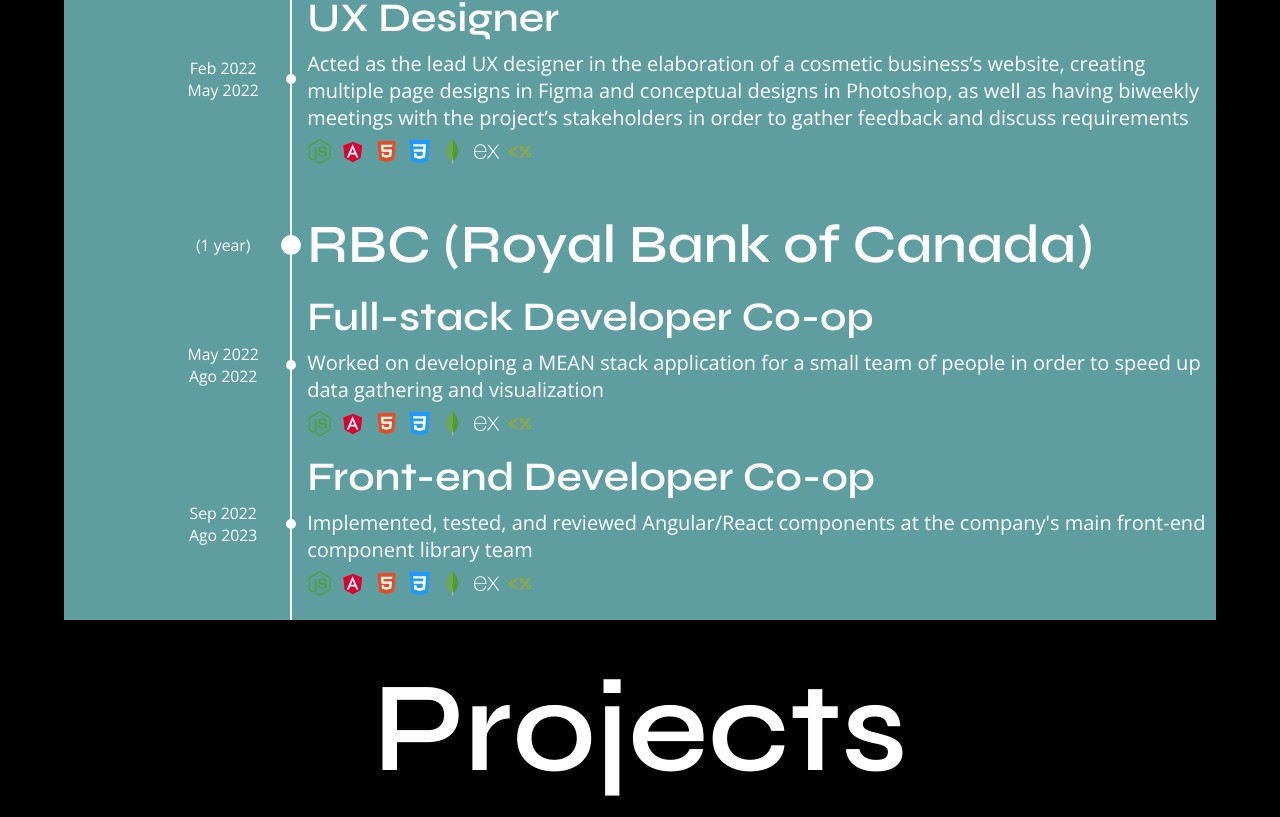
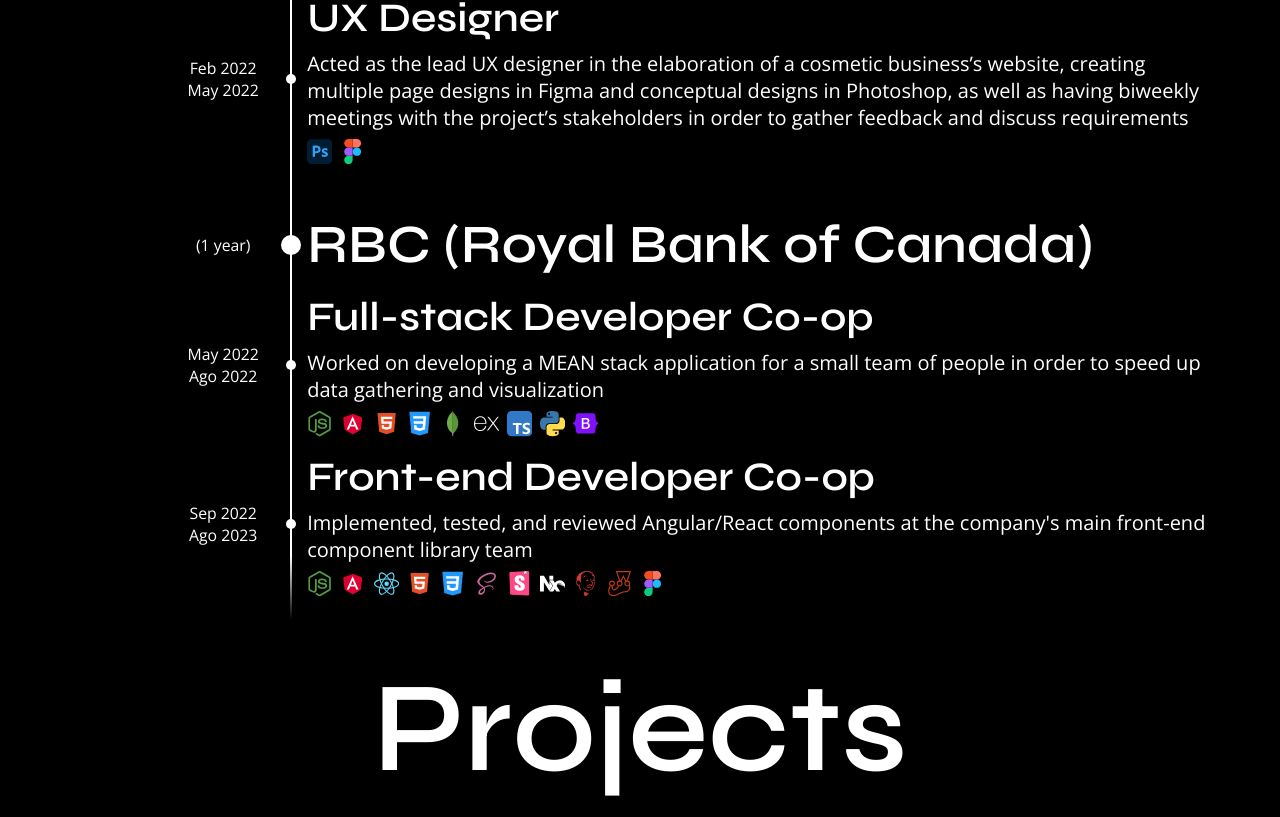
Before and after one commit to Gatinoko/Portfolio, a Next.js app: page / in a window 1280 px wide. Shown: the part 1430-2247 px from the top of the page. Built offline with nearby package versions, Linux system fonts and the light colour scheme.

Commit message:
feat(components): Finished WorkTimeline component implementation

```diff
--- a/components/work-timeline/timeline-item/timeline-item.scss
+++ b/components/work-timeline/timeline-item/timeline-item.scss
@@ -3,7 +3,6 @@
 .timeline-item {
 	& {
 		display: flex;
-		background-color: cadetblue;
 		gap: get-spacing-value(spacing-16);
 	}
 
--- a/components/work-timeline/work-timeline.scss
+++ b/components/work-timeline/work-timeline.scss
@@ -1,9 +1,43 @@
 @use '../../styles/modules.scss' as *;
 
 .work-timeline {
-	display: flex;
-	flex-direction: column;
-	width: 100%;
-	padding: 0;
-	margin: 0;
+	& {
+		display: flex;
+		flex-direction: column;
+		width: 100%;
+		padding: 0;
+		margin: 0;
+	}
+
+	& :first-child {
+		.left-separator {
+			&::after {
+				content: '';
+				transform: translateX(50%);
+				border-image: linear-gradient(
+						to top,
+						#ffffff 85%,
+						#ffffff 5%,
+						#00000000
+					)
+					1 / 5px;
+			}
+		}
+	}
+
+	& :last-child {
+		.left-separator {
+			&::after {
+				content: '';
+				transform: translateX(50%);
+				border-image: linear-gradient(
+						to bottom,
+						#ffffff 85%,
+						#ffffff 5%,
+						#00000000
+					)
+					1 / 5px;
+			}
+		}
+	}
 }
--- a/pages/index.tsx
+++ b/pages/index.tsx
@@ -91,12 +91,12 @@
 					<WorkTimeline
 						workTimelineItems={[
 							<TimelineItem
-								key='first'
+								key='whimtach'
 								title={'WHIMTACH'}
 								startDate={'(6 months)'}
 								subitemArray={[
 									<TimelineSubitem
-										key={'sub1'}
+										key={'ux designer'}
 										startDate={'Feb 2022'}
 										endDate={'May 2022'}
 										subtitle={'UX Designer'}
@@ -105,38 +105,13 @@
 											the project’s stakeholders in order to gather feedback and discuss requirements`}
 										icons={[
 											<Icon
-												key={'1'}
-												name={'nodejs'}
+												key={'photoshop'}
+												name={'photoshop'}
 												size={'small'}
 											/>,
 											<Icon
-												key={'1'}
-												name={'angular'}
-												size={'small'}
-											/>,
-											<Icon
-												key={'1'}
-												name={'html5'}
-												size={'small'}
-											/>,
-											<Icon
-												key={'1'}
-												name={'css3'}
-												size={'small'}
-											/>,
-											<Icon
-												key={'1'}
-												name={'mongodb'}
-												size={'small'}
-											/>,
-											<Icon
-												key={'1'}
-												name={'express'}
-												size={'small'}
-											/>,
-											<Icon
-												key={'1'}
-												name={'ejs'}
+												key={'figma'}
+												name={'figma'}
 												size={'small'}
 											/>,
 										]}
@@ -156,38 +131,48 @@
 										description={`Worked on developing a MEAN stack application for a small team of people in order to speed up data gathering and visualization`}
 										icons={[
 											<Icon
-												key={'1'}
+												key={'nodejs'}
 												name={'nodejs'}
 												size={'small'}
 											/>,
 											<Icon
-												key={'1'}
+												key={'angular'}
 												name={'angular'}
 												size={'small'}
 											/>,
 											<Icon
-												key={'1'}
+												key={'html5'}
 												name={'html5'}
 												size={'small'}
 											/>,
 											<Icon
-												key={'1'}
+												key={'css3'}
 												name={'css3'}
 												size={'small'}
 											/>,
 											<Icon
-												key={'1'}
+												key={'mongodb'}
 												name={'mongodb'}
 												size={'small'}
 											/>,
 											<Icon
-												key={'1'}
+												key={'express'}
 												name={'express'}
 												size={'small'}
 											/>,
 											<Icon
-												key={'1'}
-												name={'ejs'}
+												key={'typescript'}
+												name={'typescript'}
+												size={'small'}
+											/>,
+											<Icon
+												key={'python'}
+												name={'python'}
+												size={'small'}
+											/>,
+											<Icon
+												key={'bootstrap'}
+												name={'bootstrap'}
 												size={'small'}
 											/>,
 										]}
@@ -200,38 +185,58 @@
 										description={`Implemented, tested, and reviewed Angular/React components at the company's main front-end component library team`}
 										icons={[
 											<Icon
-												key={'1'}
+												key={'nodejs'}
 												name={'nodejs'}
 												size={'small'}
 											/>,
 											<Icon
-												key={'1'}
+												key={'angular'}
 												name={'angular'}
 												size={'small'}
 											/>,
 											<Icon
-												key={'1'}
+												key={'react'}
+												name={'react'}
+												size={'small'}
+											/>,
+											<Icon
+												key={'html5'}
 												name={'html5'}
 												size={'small'}
 											/>,
 											<Icon
-												key={'1'}
+												key={'css3'}
 												name={'css3'}
 												size={'small'}
 											/>,
 											<Icon
-												key={'1'}
-												name={'mongodb'}
+												key={'sass'}
+												name={'sass'}
 												size={'small'}
 											/>,
 											<Icon
-												key={'1'}
-												name={'express'}
+												key={'storybook'}
+												name={'storybook'}
 												size={'small'}
 											/>,
 											<Icon
-												key={'1'}
-												name={'ejs'}
+												key={'nx'}
+												name={'nx'}
+												size={'small'}
+											/>,
+											<Icon
+												key={'jenkins'}
+												name={'jenkins'}
+												size={'small'}
+											/>,
+											<Icon
+												key={'jest'}
+												name={'jest'}
+												size={'small'}
+											/>,
+											<Icon
+												key={'figma'}
+												name={'figma'}
 												size={'small'}
 											/>,
 										]}
```
